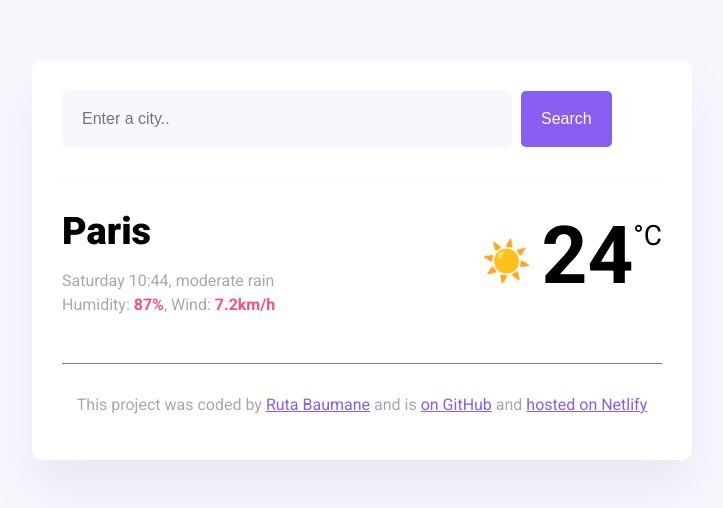
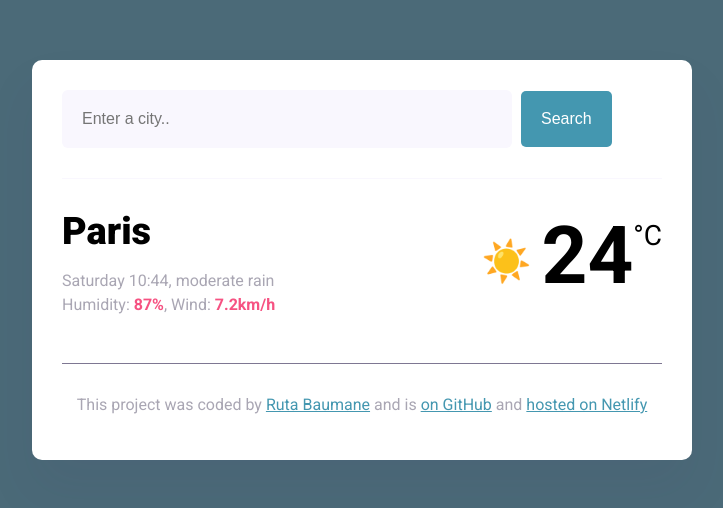
Before and after one commit to Ruta-B/weather-app, a plain HTML site: page index.html in a window 1280 px wide. Shown: the whole page, without its empty margins (278-1001 px from the left). Drawn offline with nearby package versions, Linux system fonts and the light colour scheme.

Commit message:
Update styles.css
color upgrade

```diff
--- a/src/styles.css
+++ b/src/styles.css
@@ -1,10 +1,10 @@
 body {
-  background: #f9f7fe;
+  background: #4b6a78;
   font-family: "Roboto", sans-serif;
 }
 
 a {
-  color: #885df1;
+  color: #4497b0;
 }
 
 .weather-app {
@@ -34,7 +34,7 @@ header {
 .search-button {
   margin-left: 5px;
   font-size: 16px;
-  background-color: #885df1;
+  background-color: #4497b0;
   color: white;
   border: none;
   padding: 20px;
```
